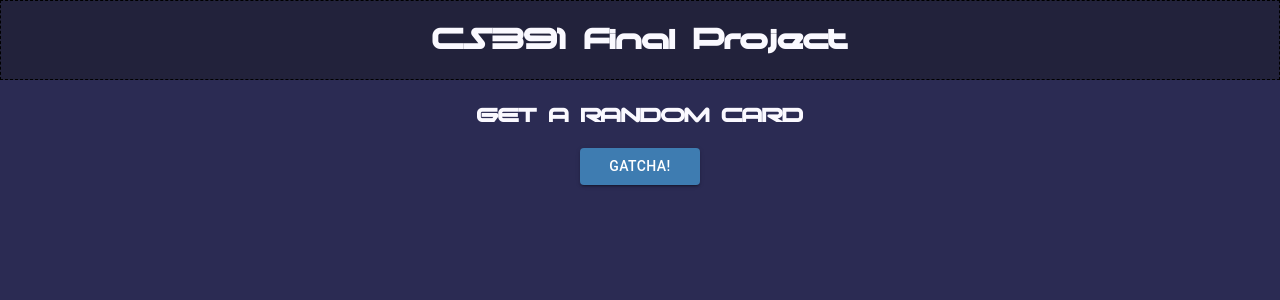
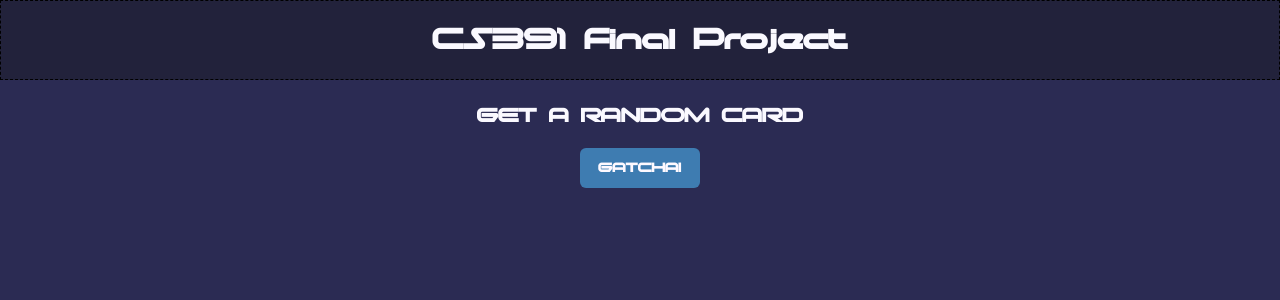
Before and after one commit to kennajw/cs391-final-project, a Next.js app: page /gatcha in a window 1280 px wide. Shown: the top 300 px of the page. Built offline with nearby package versions, Linux system fonts and the light colour scheme.

Commit message:
changed button from mui to regular

```diff
--- a/components/Gatcha.tsx
+++ b/components/Gatcha.tsx
@@ -3,7 +3,6 @@
 // components/Gatcha.tsx
 "use client";
 
-import { Button } from "@mui/material";
 import { useState } from "react";
 import getCard from "@/lib/getCard";
 import Card from "@/components/Card";
@@ -26,16 +25,23 @@ export default function Gatcha() {
 
         {card && <Card gatchaPull={card} />}
 
-      <Button
-        sx={{ width: "120px", background: "#3E7CB1" }}
-        variant="contained"
+        <button
+            className="w-[120px] py-2 rounded-md cursor-pointer"
+            style={{
+                backgroundColor: "#3E7CB1",
+                color: "#FEF9FF",
+                fontWeight: "bold",
+                fontSize: "16px",
+                transition: "background-color 0.3s ease",
+            }}
             onClick={() => {
                 const randomCard = getCard();
                 setCard(randomCard);
             }}
             >
             GATCHA!
-      </Button>
+        </button>
+
         </div>
     );
 }
```
Lines whose indentation alone changed are shown as unchanged.
